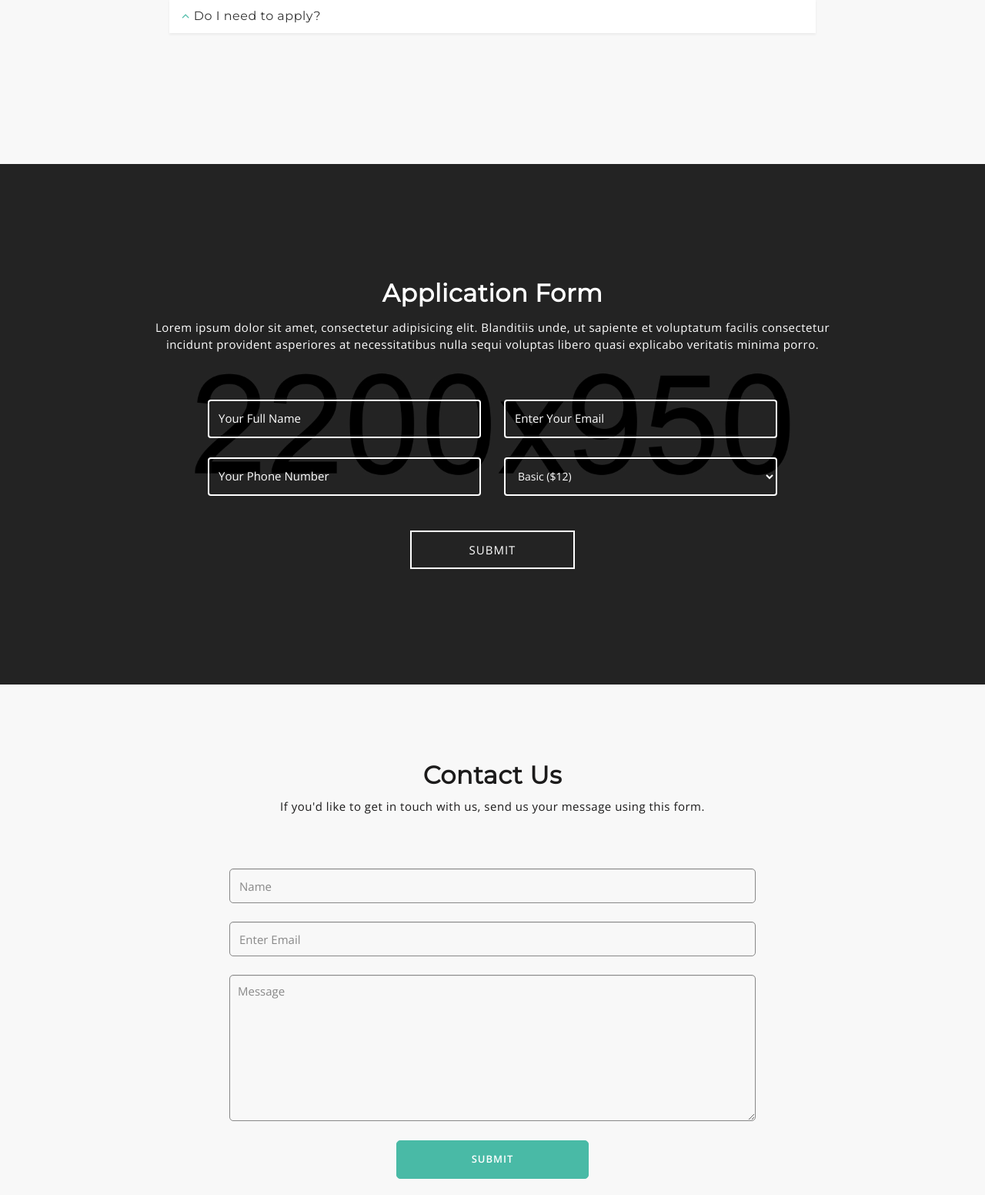
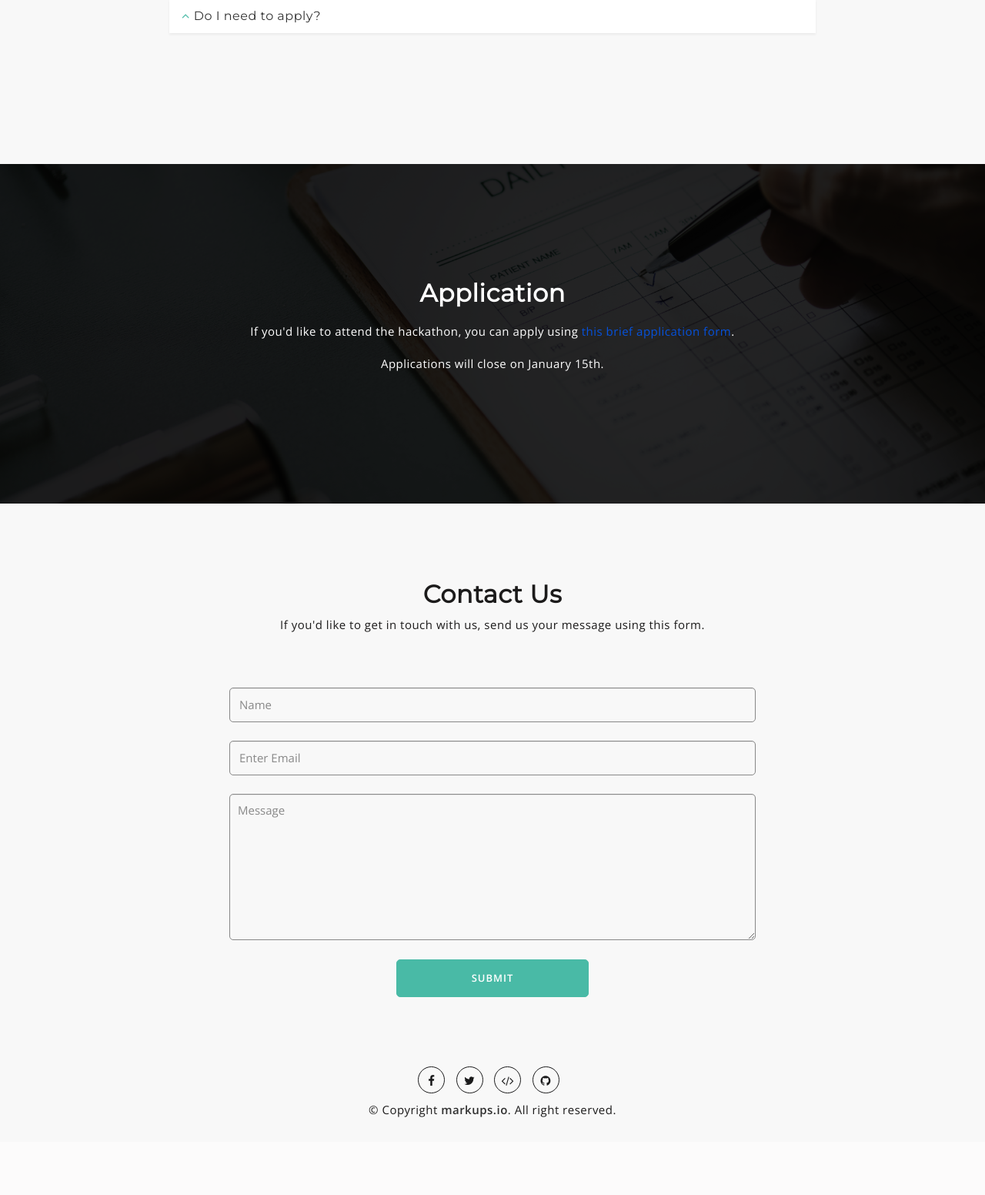
Before and after one commit to samirelanduk/Pulse, a Python web app: template core/templates/home.html in a window 1280 px wide. Shown: the part 4948-6500 px from the top of the page at 77% size. After the commit the page ends 6399 px from the top, so only its background shows below. Run offline with Jinja, Linux system fonts and the light colour scheme; the template is opened without the code that fills it, so the values that code supplies are empty; some libraries are stand-ins or nearby versions.

Commit message:
Sort application form

```diff
--- a/core/static/css/style.css
+++ b/core/static/css/style.css
@@ -60,8 +60,13 @@ a {
 	color: #2f2f2f;
 }
 
-.panel-body a {
+.panel-body a, .mu-register-area a {
     color: #0652DD;
+}
+
+.mu-register-area p {
+    margin-top: 20px;
+    margin-bottom: 20px;
 }
 
 a:hover,
--- a/core/templates/home.html
+++ b/core/templates/home.html
@@ -738,49 +738,13 @@
 						<div class="mu-register-area">
 
 							<div class="mu-title-area">
-								<h2 class="mu-title">Application Form</h2>
-								<p>Lorem ipsum dolor sit amet, consectetur adipisicing elit. Blanditiis unde, ut sapiente et voluptatum facilis consectetur incidunt provident asperiores at necessitatibus nulla sequi voluptas libero quasi explicabo veritatis minima porro.</p>
+								<h2 class="mu-title">Application</h2>
+								<p>If you'd like to attend the hackathon, you can apply using <a href="https://medtechucl.typeform.com/to/x2Umqz">this brief application form</a>.</p>
+
+                                <p>Applications will close on January 15th.</p>
 							</div>
 
-							<div class="mu-register-content">
-								<form class="mu-register-form">
 
-									<div class="row">
-										<div class="col-md-6">
-											<div class="form-group">
-												<input type="text" class="form-control" placeholder="Your Full Name" id="name" name="name" required="">
-											</div>
-										</div>
-
-										<div class="col-md-6">
-											<div class="form-group">
-												<input type="email" class="form-control" placeholder="Enter Your Email" id="email" name="email" required="">
-											</div>
-										</div>
-									</div>
-
-									<div class="row">
-										<div class="col-md-6">
-											<div class="form-group">
-												<input type="text" class="form-control" placeholder="Your Phone Number" id="telephone" name="telephone" required="">
-											</div>
-										</div>
-										<div class="col-md-6">
-
-										<div class="form-group">
-											<select class="form-control" name="ticket" id="ticket">
-												<option value="0">Basic ($12)</option>
-												<option value="1">Standard ($22)</option>
-												<option value="2">Premium ($45)</option>
-											</select>
-										</div>
-										</div>
-									</div>
-
-									<button type="submit" class="mu-reg-submit-btn">SUBMIT</button>
-
-					            </form>
-							</div>
 
 						</div>
 					</div>
```
Also changed, not shown: core/static/images/register-bg.jpg.
